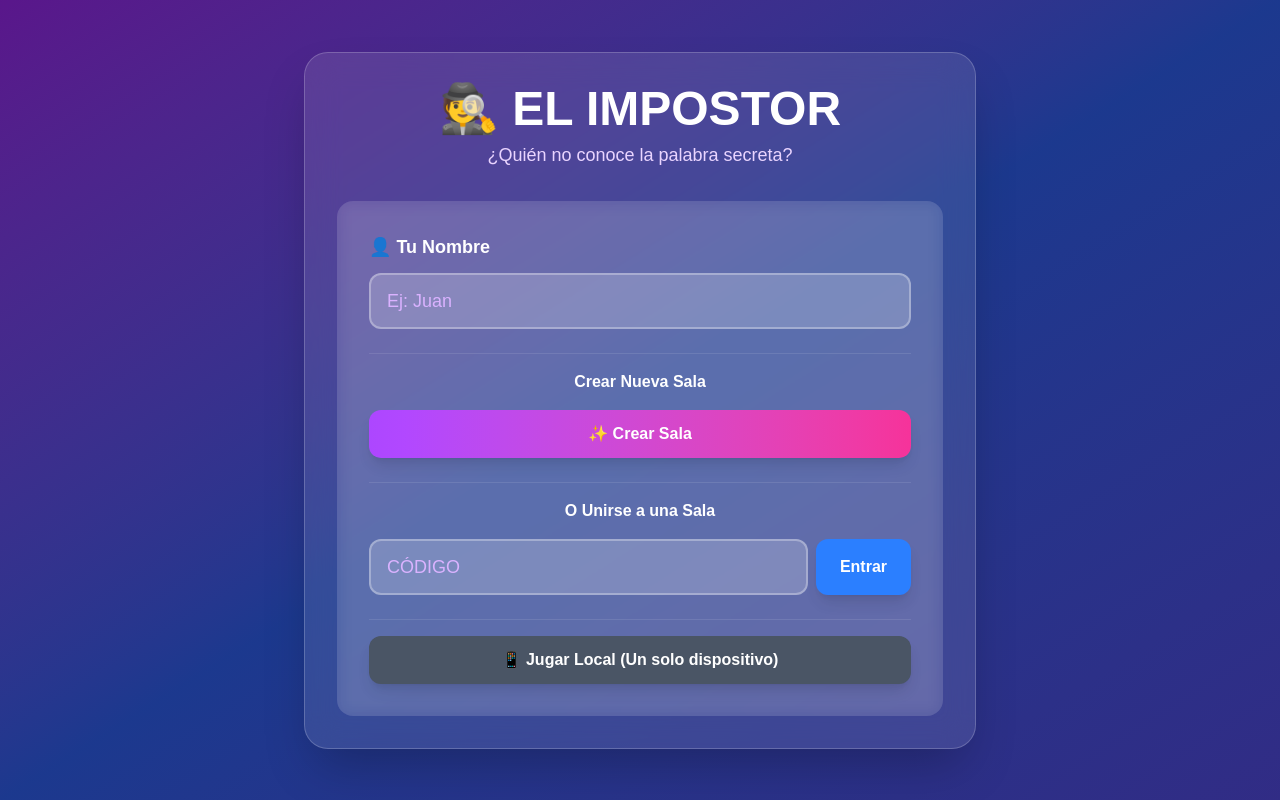
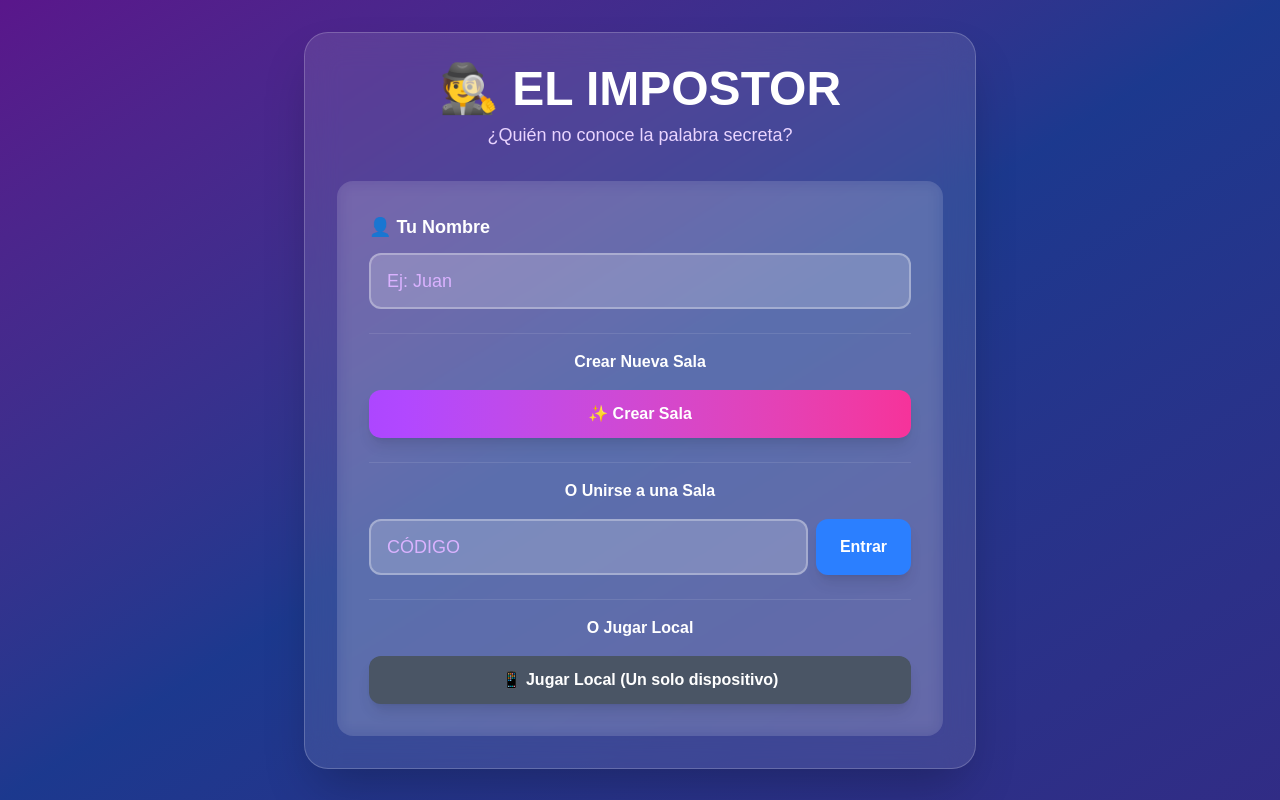
Before and after one commit to stevenD18skz/impostor_app, a Next.js app: page / in a window 1280 px wide. Built offline with nearby package versions, Linux system fonts and the light colour scheme.

Commit message:
feat: add local play button with descriptive label in GameSetup component

```diff
--- a/src/components/GameSetup.tsx
+++ b/src/components/GameSetup.tsx
@@ -119,6 +119,7 @@ export default function GameSetup({ onJoin, onLocalPlay }: GameSetupProps) {
         )}
 
         <div className="pt-4 border-t border-white/10">
+          <p className="text-white mb-4 font-semibold">O Jugar Local</p>
           <button
             onClick={onLocalPlay}
             className="w-full bg-gray-600 text-white font-bold py-3 px-6 rounded-xl hover:bg-gray-700 transition-all shadow-lg"
```
